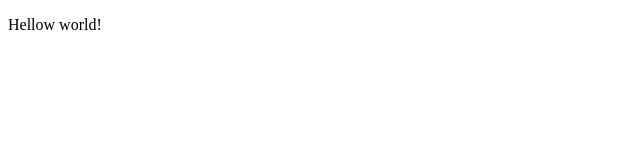
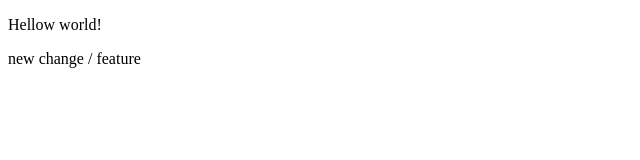
Before and after one commit to NikhilShukla884/localRepo, a plain HTML site: page index.html in a window 1280 px wide. Shown: the whole page, without its empty margins (0-640 px from the left). Drawn offline with Linux system fonts and the light colour scheme.

Commit message:
feature update

```diff
--- a/index.html
+++ b/index.html
@@ -7,5 +7,6 @@
 </head>
 <body>
     <p>Hellow world!</p>
+    <p>new change / feature</p>
 </body>
 </html>
```
